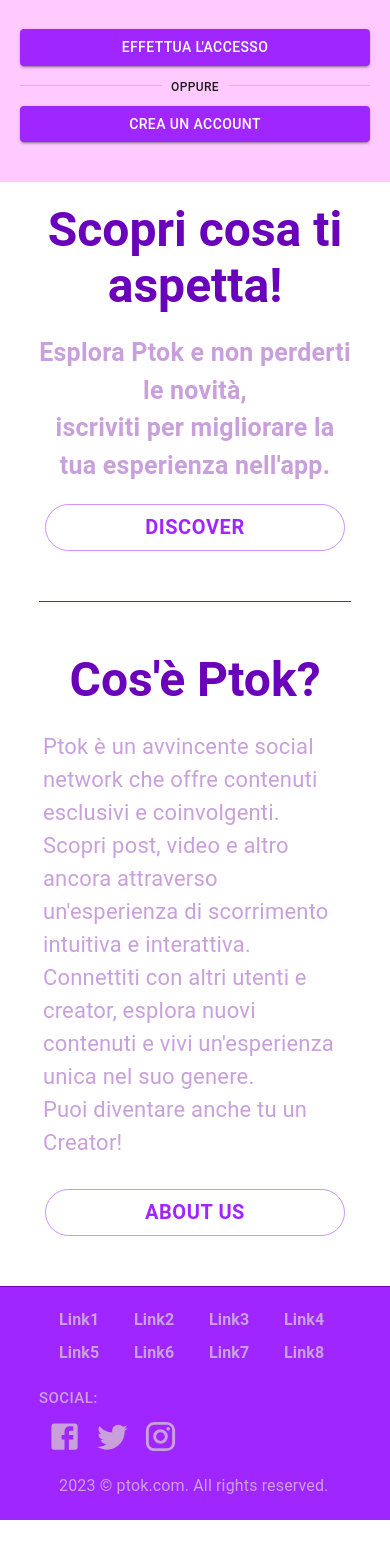
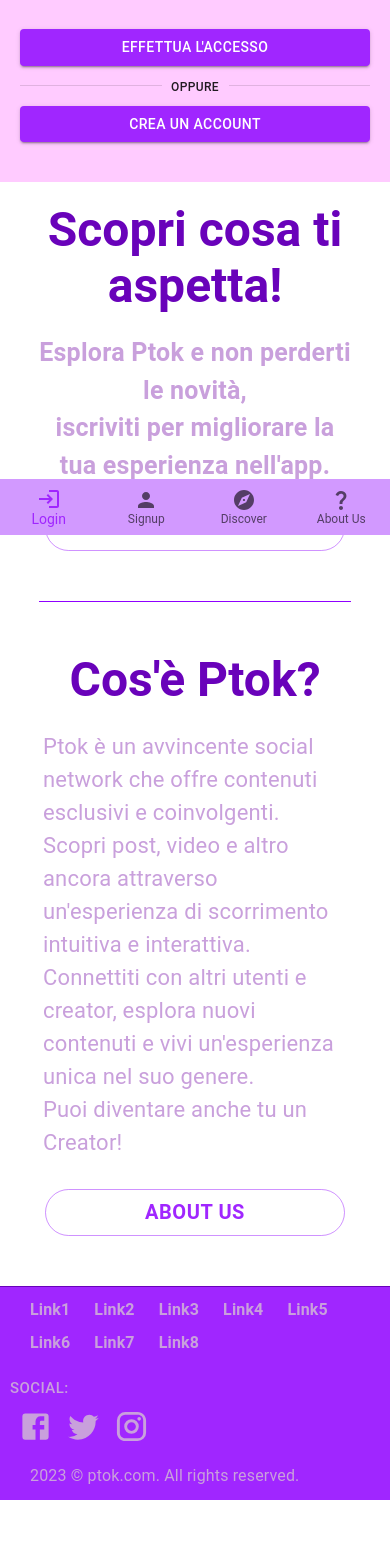
Before and after one commit to FrancyScogna/app_frontend, a React (Create React App) app: page / in a window 390 px wide. Shown: the part 309-1864 px from the top of the page. Before the commit the page ends 1829 px from the top, so only its background shows below. Built offline with nearby package versions, Linux system fonts and the light colour scheme.

Commit message:
Correzione dell'adaptive
Correzione dell'adaptive e aggiunta della bottom bar.

```diff
--- a/src/App.css
+++ b/src/App.css
@@ -10,6 +10,6 @@ body {
     align-items: center;
 }
 
-.bottombar-container {
+.foother-container {
     display: flex;
 }
--- a/src/App.js
+++ b/src/App.js
@@ -12,6 +12,7 @@ import ForgotPasswordForm from "./components/authComponents/ForgotPasswordForm";
 import Foother from "./components/Foother";
 import { lightTheme, darkTheme } from "./libs/theme";
 import { useState } from "react";
+import BottomBar from "./components/BottomBar";
 
 function App() {
 
@@ -38,9 +39,12 @@ function App() {
           </Route>
         </Routes>
 
-      <div className="bottombar-container">
+        <div className="foother-container">
           <Foother />
         </div>
+
+
+        <BottomBar />
 
       </ThemeProvider>
   );
--- /dev/null
+++ b/src/components/BottomBar.js
@@ -0,0 +1,64 @@
+import { BottomNavigation, BottomNavigationAction, useMediaQuery } from "@mui/material";
+import { useEffect, useState } from "react";
+import { useTheme } from "@mui/system";
+import { Explore, Login, Person, QuestionMark } from "@mui/icons-material";
+import { useNavigate } from "react-router-dom";
+import { navigateFun } from "../libs/utilFunctions";
+
+function BottomBar(){
+    const [value, setValue] = useState(0);
+
+    const theme = useTheme();
+    const downDesktop = useMediaQuery(theme.breakpoints.down("desktop"))
+    const navigate = useNavigate();
+
+    const body = document.body;
+
+    useEffect(() => {
+        if(downDesktop){
+            body.style.paddingBottom = "55px";
+        }else{
+            body.style.paddingBottom = "0px";
+        }
+    }, [downDesktop, body])
+
+    function onChangeMenu(newValue){
+        setValue(newValue);
+        switch(newValue){
+            case 0:
+                navigateFun(navigate, "/", false);
+                break;
+            case 1:
+                navigateFun(navigate, "/signup", false);
+                break;
+            case 2:
+                navigateFun(navigate, "/discover", false);
+                break;
+            case 3:
+                navigateFun(navigate, "/aboutus", false);
+                break;
+            default:
+                navigateFun(navigate, "/", false);
+                break;
+        }
+    }
+
+    return (
+        <div className="bottombar-container" style={{display: !downDesktop && "none"}}>
+            <BottomNavigation
+                showLabels
+                value={value}
+                onChange={(event, newValue) => {
+                onChangeMenu(newValue)
+                }}
+            >
+                <BottomNavigationAction label="Login" icon={<Login />} />
+                <BottomNavigationAction label="Signup" icon={<Person />} />
+                <BottomNavigationAction label="Discover" icon={<Explore />} />
+                <BottomNavigationAction label="About Us" icon={<QuestionMark />} />
+            </BottomNavigation>
+        </div>
+    );
+}
+
+export default BottomBar;
--- a/src/components/Foother.js
+++ b/src/components/Foother.js
@@ -32,7 +32,8 @@ function Foother(){
         <div className="foother-component"
         style={{
             backgroundColor: theme.palette.primary.main,
-            borderTop: `1px solid ${theme.palette.primary.dark}`
+            borderTop: `1px solid ${theme.palette.primary.dark}`,
+            padding: downIpad && "10px"
         }}
         >
             <div className="foother-top-container"
@@ -40,9 +41,9 @@ function Foother(){
              >
                 <div className="foother-left-container"
                 style={{marginBottom: downIpad && "20px"}}>
-                    <Grid container rowSpacing={1} columnSpacing={1}>
+                    <Grid container rowSpacing={1} columnSpacing={3}>
                         {links.map((link) => (
-                            <Grid key={link.key} item xs={3}>
+                            <Grid key={link.key} item>
                             <ButtonBase
                             onClick={() => window.location.href = link.path}
                             >
--- a/src/components/TopBar.js
+++ b/src/components/TopBar.js
@@ -22,7 +22,7 @@ function TopBar({setThemeMode}){
             [theme.breakpoints.up('sm')]: {
             width: '20ch',
             '&:focus': {
-                width: '40ch',
+                width: '32ch',
             },
             },
         },
@@ -37,8 +37,8 @@ function TopBar({setThemeMode}){
     const unauthButtons = [
         {key: "discover", text:"Discover", path: "/discover"},
         {key: "aboutus", text:"About Us", path: "/aboutus"},
-        {key: "signin", text:"Log In", path: "/"},
-        {key: "signup", text:"Sign Up", path: "/signup"}
+        {key: "signin", text:"Log in", path: "/"},
+        {key: "signup", text:"Sign up", path: "/signup"}
     ]
 
     return(
--- a/src/components/styles.css
+++ b/src/components/styles.css
@@ -79,3 +79,9 @@
     display: flex;
     margin-left: auto;
 }
+
+.bottombar-container {
+    position: fixed;
+    bottom: 0;
+    width: 100%;
+}
--- a/src/components/topbarComponents/LanguageButton.js
+++ b/src/components/topbarComponents/LanguageButton.js
@@ -129,6 +129,15 @@ function LanguageButton({variant}) {
                                     <ArrowBack />
                                 </ListItemIcon>
                             </ListItemButton>
+                            <ListItemText
+                            style={{
+                                color: lightenHexColor(theme.palette.primary.dark, 30),
+                                paddingLeft: "20px"
+                            }}>
+                                <Typography fontSize="20px" fontWeight="bold">
+                                    Seleziona la lingua
+                                </Typography>
+                            </ListItemText>
                             {languages.map((language) => (
                                 <ListItemButton key={language.key} onClick={() => selectLanguage(language)}>
                                     <ListItemIcon style={{color: lightenHexColor(theme.palette.primary.dark, 30)}}>
--- a/src/libs/theme.js
+++ b/src/libs/theme.js
@@ -4,7 +4,7 @@ const breakpointsValues = {
   values: {
     mobile: 0,
     ipad: 815,
-    desktop: 1015,
+    desktop: 1150,
     xs: 0,
     sm: 600,
     md: 960,
```
Lines whose indentation alone changed are shown as unchanged.
